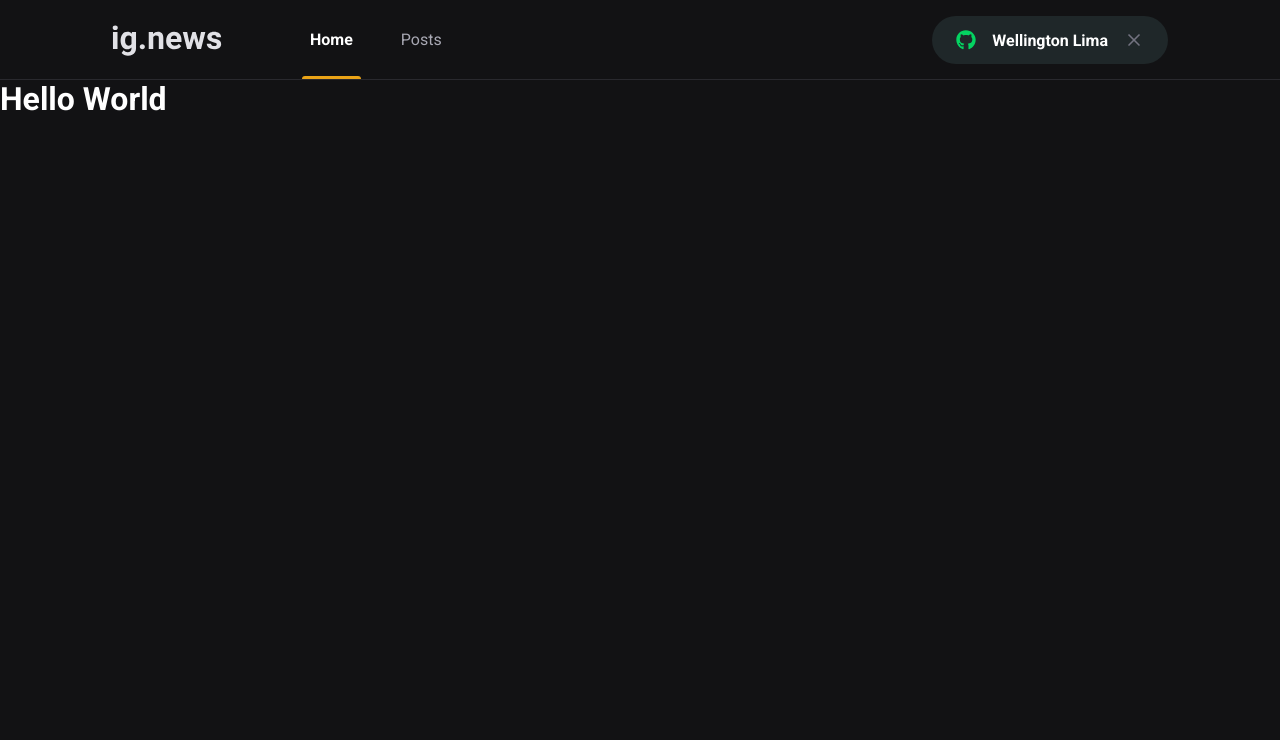
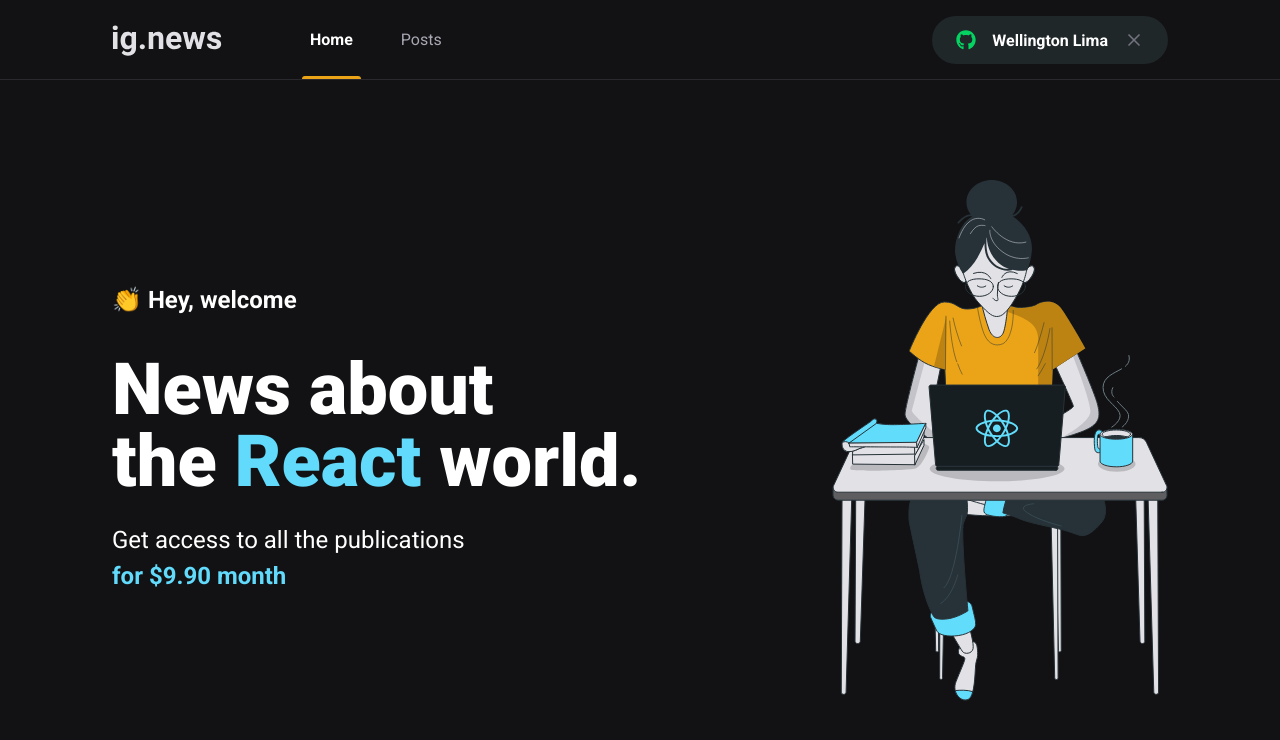
Before and after one commit to wellingtondw/ignews, a Next.js app: page / in a window 1280 px wide. Shown: the top 740 px of the page. Built offline with nearby package versions, Linux system fonts and the light colour scheme.

Commit message:
create home page

```diff
--- /dev/null
+++ b/src/pages/home.module.scss
@@ -0,0 +1,43 @@
+.contentContainer {
+  max-width: 1120px;
+  margin: 0 auto;
+  padding: 0 2rem;
+  min-height: calc(100vh - 5rem);
+
+  display: flex;
+  align-items: center;
+  justify-content: space-between;
+}
+
+.hero {
+  max-width: 600px;
+
+  > span {
+    font-size: 1.5rem;
+    font-weight: bold;
+  }
+
+  h1 {
+    font-size: 4.5rem;
+    line-height: 4.5rem;
+    font-weight: 900;
+    margin-top: 2.5rem;
+
+    span {
+      color: var(--cyan-500);
+    }
+  }
+
+  p {
+    font-size: 1.5rem;
+    line-height: 2.25rem;
+    margin-top: 1.5rem;
+
+    span {
+      color: var(--cyan-500);
+      font-weight: bold;
+    }
+  }
+
+
+}
--- a/src/pages/index.tsx
+++ b/src/pages/index.tsx
@@ -1,4 +1,6 @@
 import Head from 'next/head'
+
+import styles from './home.module.scss'
 
 export default function Home() {
   return (
@@ -6,7 +8,18 @@
       <Head>
         <title>Home | ig.news</title>
       </Head>
-      <h1>Hello World</h1>
+      <main className={styles.contentContainer}>
+        <section className={styles.hero}>
+          <span>👏 Hey, welcome</span>
+          <h1>News about <br/> the <span>React</span> world.</h1>
+          <p>
+            Get access to all the publications <br/>
+            <span>for $9.90 month</span>
+          </p>
+        </section>
+
+        <img src="/images/avatar.svg" alt="girl coding"/>
+      </main>
     </>
   )
 }
```
